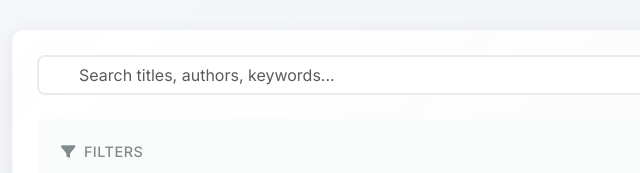
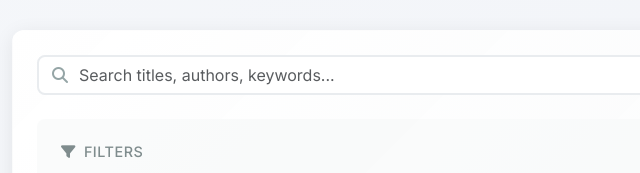
Before and after one commit to watrall/crossref-predynastic, a plain HTML site: page index.html in a window 1280 px wide. Shown: the part 290-463 px from the top of the page, 0-640 px from the left. Drawn offline with nearby package versions, Linux system fonts and the light colour scheme; no server answers.

Commit message:
Update style.css
updated an issue with text color on teh tiles

```diff
--- a/css/style.css
+++ b/css/style.css
@@ -6,7 +6,7 @@
     --border-color: #e9ecef;
     --text-primary: #2c3e50;
     --text-secondary: #7f8c8d;
-    --text-muted: #FFFFFF;
+    --text-muted: #95a5a6;
     --success-color: #27ae60;
     --warning-color: #f39c12;
     --danger-color: #e74c3c;
```
